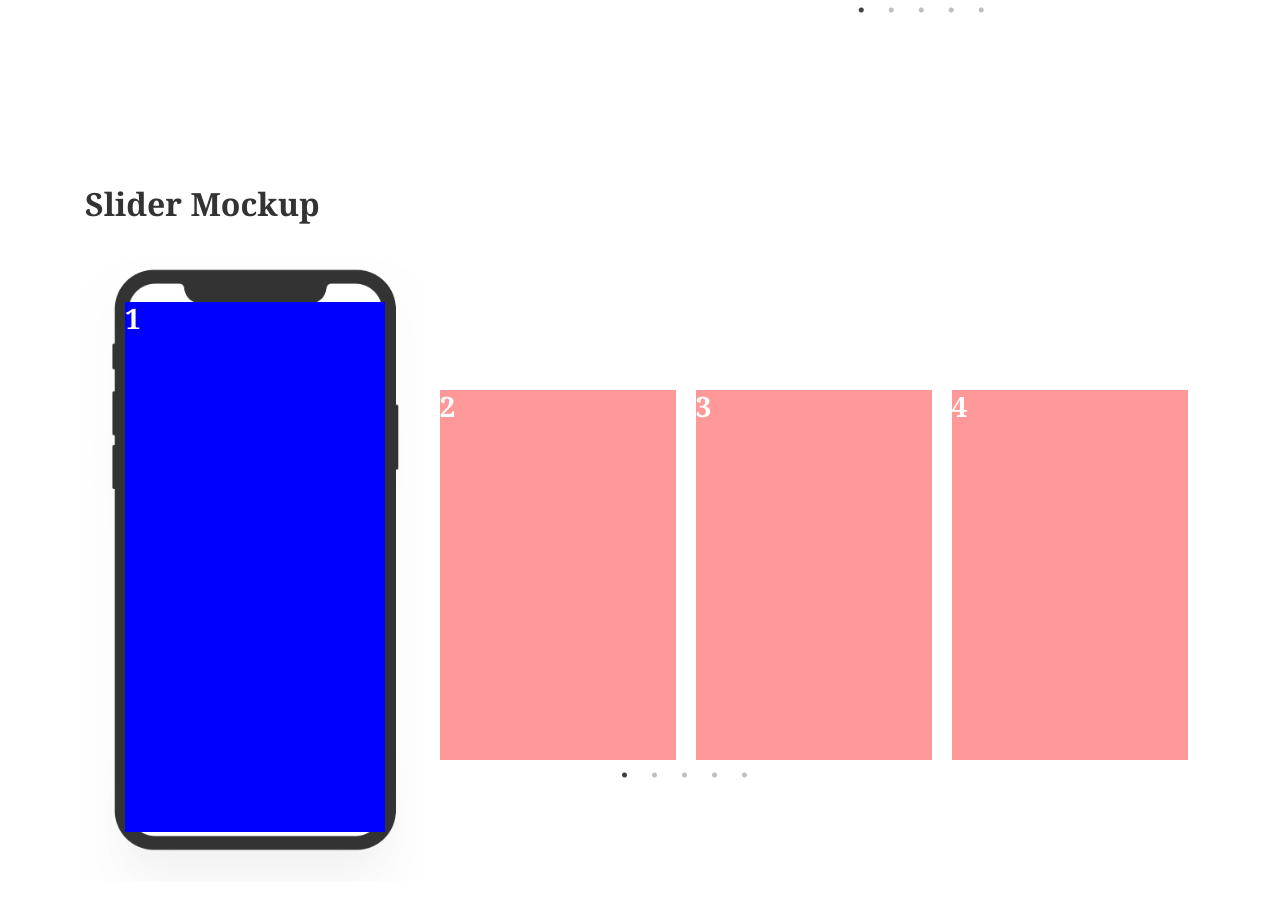
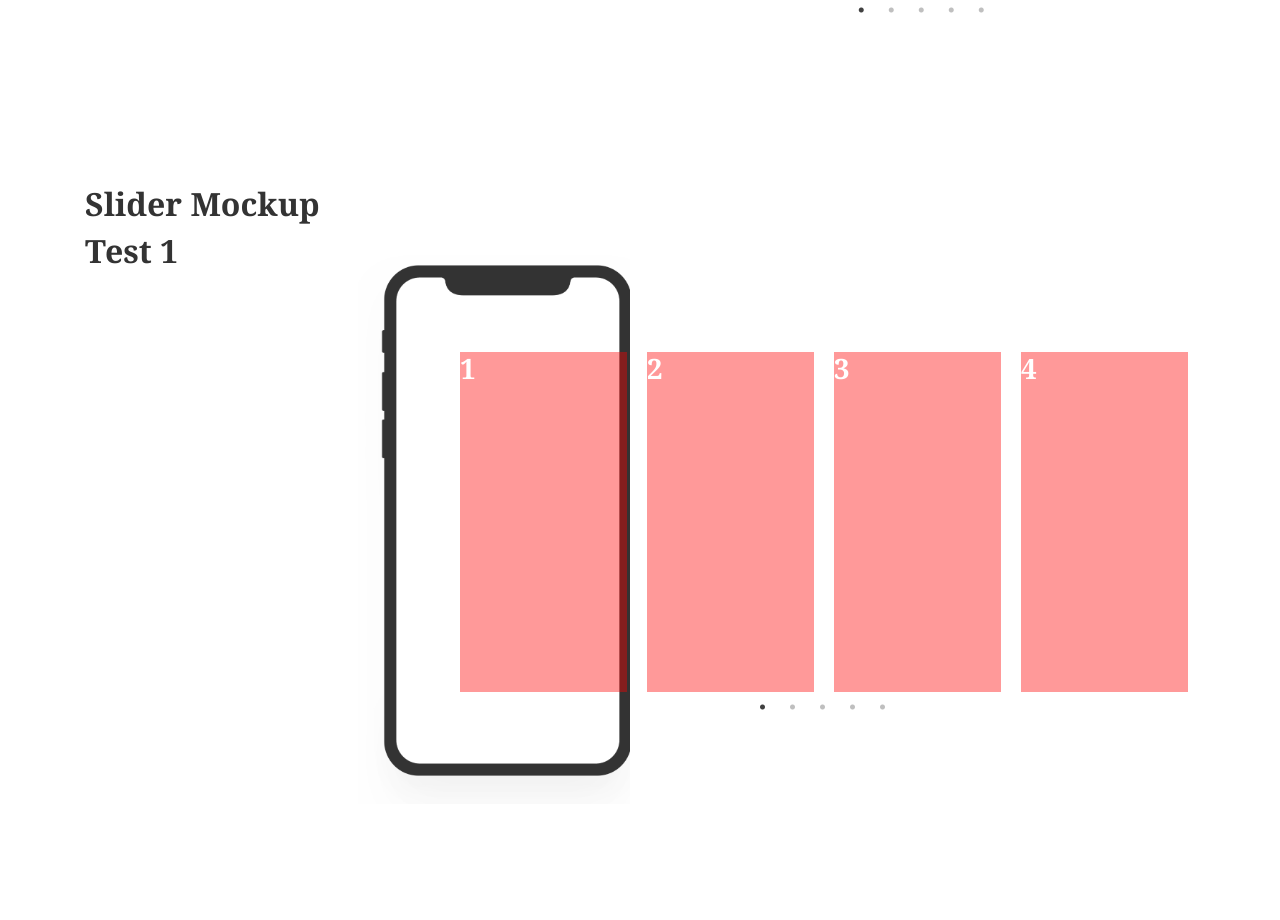
Before and after one commit to indrahartakendaaa/slider-custome, a PHP site: page / in a window 1280 px wide. Shown: the part 2076-2996 px from the top of the page. After the commit the page ends 2854 px from the top, so only its background shows below. Run offline with PHP 8.4, Linux system fonts and the light colour scheme; grey boxes labelled with a size stand in for pictures from a placeholder-image service; some libraries are stand-ins or nearby versions; some web fonts are replaced.

Commit message:
done in desktop

```diff
--- a/index.php
+++ b/index.php
@@ -133,43 +133,23 @@
       color: #fff;
     }
 
-    .mockup {
-      position: relative;
+    #slider-phone {
+      overflow: hidden;
     }
 
-    .mockup img {
-      height: 650px;
-      background: white;
-      position: absolute;
-      z-index: 9;
-
-    }
-
-    #slider-phone .slider-for {
-      position: relative;
-      width: 33%;
-      z-index: 999;
-    }
-
-    #slider-phone .slider-for h3 {
-      background: blue;
-      width: 260px;
-      height: 530px;
-      margin-left: 40px;
-      margin-top: 70px;
-      color: #fff;
+    #slider-phone .slider-for img {
+      width: 300px;
     }
 
     #slider-phone .slider-nav {
-       width: 92%;
-       float: right;
-       margin-top: -450px;
+      margin-left: -200px;
+      margin-top: 120px;
     }
 
     #slider-phone .slider-nav h3 {
       background: red;
       margin: 0px 10px;
-      height: 370px;
+      height: 340px;
       opacity: .4;
       color: #fff;
     }
@@ -467,28 +447,10 @@
       <div class="container">
         <h2>Slider Mockup</h2>
       </div>
+      <div>
         <div class="container">
-        <div class="mockup">
-          <img src="<?php echo $prefix;?>assets/img/iphone.png">
-        </div>
-        <div>
-          <div class="slider-for">
-            <div>
-              <h3>1</h3>
-            </div>
-            <div>
-              <h3>2</h3>
-            </div>
-            <div>
-              <h3>3</h3>
-            </div>
-            <div>
-              <h3>4</h3>
-            </div>
-            <div>
-              <h3>5</h3>
-            </div>
-          </div>
+          <div class="row">
+            <div class="col-md-6 order-last">
               <div class="slider-nav">
                 <div>
                   <h3>1</h3>
@@ -506,7 +468,57 @@
                   <h3>5</h3>
                 </div>
               </div>
+            </div>
+            <div class="col-md-6">
+              <div class="slider-for">
+                <div>
+                    <div class="float-left" style="width: 45%;">
+                      <h2>Test 1</h2>
+                    </div>
+                    <div class="float-right" style="width:50%;">
+                      <img src="<?php echo $prefix;?>assets/img/iphone.png" alt="">
+                    </div>
                     <div class="clearfix"></div>
+                </div>
+                <div>
+                    <div class="float-left" style="width: 45%;">
+                      <h2>Test 2</h2>
+                    </div>
+                    <div class="float-right" style="width:50%;">
+                      <img src="<?php echo $prefix;?>assets/img/iphone.png" alt="">
+                    </div>
+                    <div class="clearfix"></div>
+                </div>
+                <div>
+                    <div class="float-left" style="width: 45%;">
+                      <h2>Test 3</h2>
+                    </div>
+                    <div class="float-right" style="width:50%;">
+                      <img src="<?php echo $prefix;?>assets/img/iphone.png" alt="">
+                    </div>
+                    <div class="clearfix"></div>
+                </div>
+                <div>
+                    <div class="float-left" style="width: 45%;">
+                      <h2>Test 4</h2>
+                    </div>
+                    <div class="float-right" style="width:50%;">
+                      <img src="<?php echo $prefix;?>assets/img/iphone.png" alt="">
+                    </div>
+                    <div class="clearfix"></div>
+                </div>
+                <div>
+                    <div class="float-left" style="width: 45%;">
+                      <h2>Test 5</h2>
+                    </div>
+                    <div class="float-right" style="width:50%;">
+                      <img src="<?php echo $prefix;?>assets/img/iphone.png" alt="">
+                    </div>
+                    <div class="clearfix"></div>
+                </div>
+              </div>
+            </div>
+          </div>
         </div>
       </div>
     </section>
```
Lines whose indentation alone changed are shown as unchanged.
